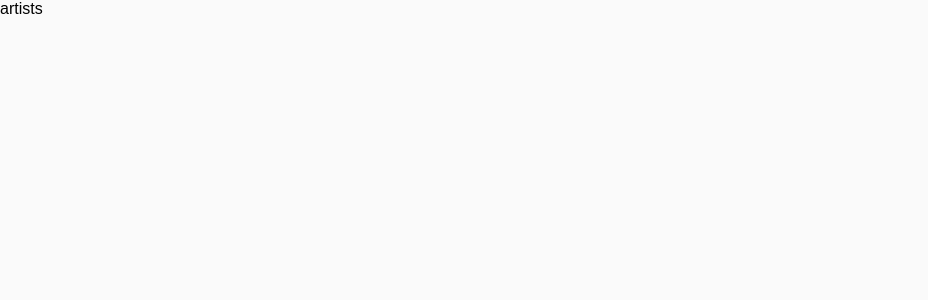
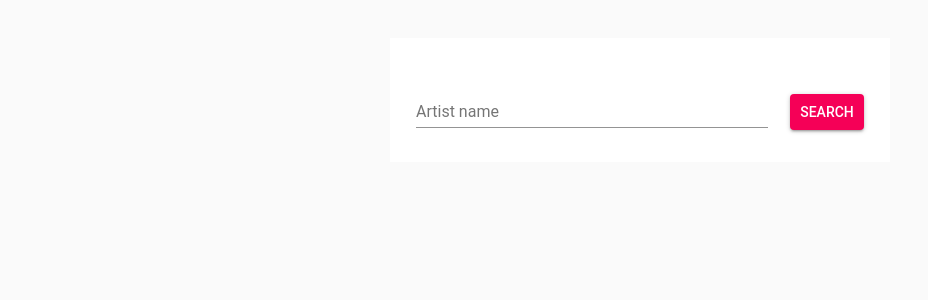
Before and after one commit to rashmiap/audioDB-react-app, a React (Create React App) app: page / in a window 1280 px wide. Shown: the top 300 px of the page, without its empty margins (0-928 px from the left). Built offline with nearby package versions, Linux system fonts and the light colour scheme.

Commit message:
fetching from api api integration error and loading state added progress component added as loader passing props to album

```diff
--- a/src/Components/Artists.js
+++ b/src/Components/Artists.js
@@ -1,11 +1,98 @@
 import React, { Component } from 'react';
+import TextField from '@material-ui/core/TextField';
+import Button from '@material-ui/core/Button';
+import CircularProgress from '@material-ui/core/CircularProgress';
+import { Link } from 'react-router-dom';
 
 class Artists extends Component {
+  constructor(props){
+    super(props);
+    this.state = {
+      artistsList: [],
+      userSearched: '',
+      isLoading: false,
+      error: null,
+    };
+  }
+  __handleUserChange = event => {
+    this.setState({
+      userSearched: event.target.value,
+    })
+  }
+  __fetchArtists(){
+    const { userSearched } = this.state;
+    this.setState({ isLoading: true });
+    fetch(`http://www.theaudiodb.com/api/v1/json/1/search.php?s=${userSearched}`)
+    .then(response => {
+      if(response.ok){
+        return response.json();
+      }
+      else{
+        throw new Error('Something went wrong ...');
+      }
+    }).then(data => {
+        this.setState({
+          userSearched: '',
+          artistsList: data.artists,
+          isLoading: false
+        })
+    })
+    .catch(error => this.setState({ error, isLoading: false, userSearched: ''}));
+  }
+  __renderArtists(){
+    const { artistsList } = this.state;
+    let renderArtistBlock = [];
+    renderArtistBlock = artistsList !== null ?
+     artistsList.map(item => {
+       const MyLink = (props) => <Link to={{ pathname: `/albums/${item.strArtist}`, state: { artistdata: item} }}  {...props}  />
+       return (
+        <div key={item.idArtist} className="Artists-results">
+          <div style={Object.assign({ backgroundImage:`url(${item.strArtistThumb})`})} className="Artists-results__header">
+            &nbsp;
+          </div>
+          <div className="Artists-results__info">
+            <h3 className="name">{item.strArtist}</h3>
+            <Button size="small" color="secondary" component={MyLink}>
+              See More
+            </Button>
+          </div>
+        </div>
+       );
+     })
+     : <p>oops! No artist found</p>;
+    return renderArtistBlock;
+  }
   render() {
+    const { userSearched, isLoading, error } = this.state;
+    if(error){
+      return <div className="Artists">
+              <p>{error.message}</p>
+            </div>;
+    }
+
+    if(isLoading){
+      return <div className="Artists">
+                <CircularProgress  color="secondary"/>
+              </div>;
+    }
+
     return (
-      <div>
-      artists
-      </div>
+      <section className="Artists">
+        <form noValidate autoComplete="off" className="Artists-form">
+          <TextField
+            id="artist"
+            label="Artist name"
+            value={userSearched}
+            onChange={this.__handleUserChange}
+            margin="normal"
+            fullWidth={true}
+          />
+          <Button variant="contained" color="secondary" onClick={this.__fetchArtists.bind(this)} type="submit">
+            Search
+          </Button>
+        </form>
+        {this.__renderArtists()}
+      </section>
     );
   }
 }
```
